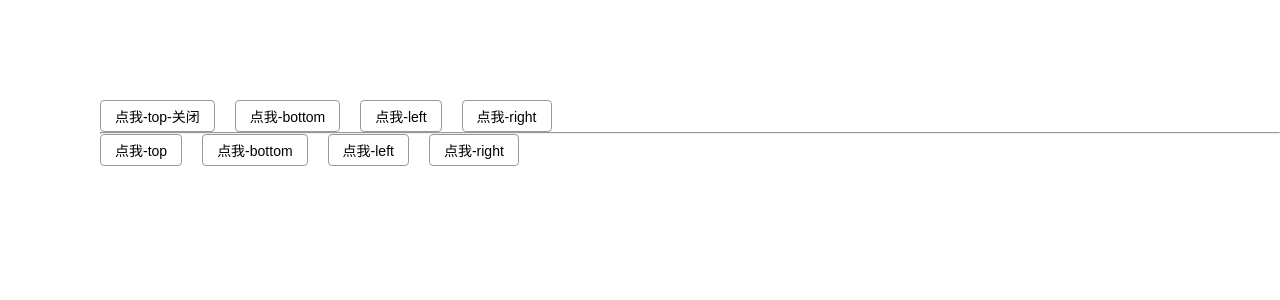
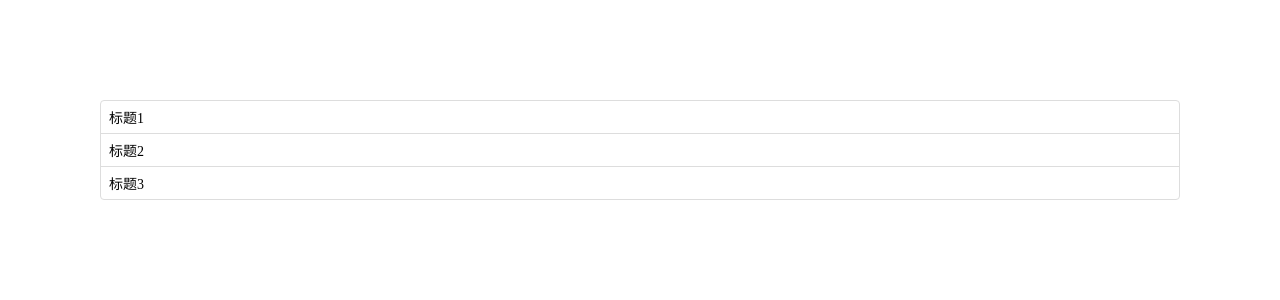
Before and after one commit to doria76593/vue2-lunzi, a Vue app: page / in a window 1280 px wide. Shown: the top 300 px of the page. Built offline with nearby package versions, Linux system fonts and the light colour scheme.

Commit message:
collapse 基本样式和基本功能完成

```diff
--- a/src/App.vue
+++ b/src/App.vue
@@ -1,6 +1,6 @@
 <template>
   <div>
-    <demo5></demo5>
+    <demo6></demo6>
   </div>
 </template>
 
@@ -8,10 +8,10 @@
 import demo1 from './cs/demo1.vue'
 import demo2 from './cs/demo2.vue'
 import demo4 from './cs/demo4.vue'
-import demo5 from './cs/demo5'
+import demo6 from './cs/demo6.vue'
 export default {
   components: {
-    demo5,
+    demo6,
   },
   data() {
     return {}
--- /dev/null
+++ b/src/collapse-item.vue
@@ -0,0 +1,46 @@
+<template>
+  <div class="collapseItem">
+    <div class="title" @click="open=!open">{{title}}</div>
+    <div class="content" v-if="open">
+      <slot></slot>
+    </div>
+  </div>
+</template>
+<script>
+export default {
+  name: 'GCollapseItem',
+  props: {
+    title: {
+      type: String,
+      required: true,
+    },
+  },
+  data() {
+    return {
+      open: false,
+    }
+  },
+  methods: {},
+}
+</script>
+<style scoped lang="scss">
+$grey: #ddd;
+$border-radius: 4px;
+.collapseItem {
+  border-bottom: 1px solid $grey;
+  &:last-child {
+    border-bottom: none;
+  }
+  > .title {
+    cursor: pointer;
+    min-height: 32px;
+    display: flex;
+    align-items: center;
+    padding: 0 8px;
+  }
+  > .content {
+    border-top: 1px solid $grey;
+    padding: 8px;
+  }
+}
+</style>
--- /dev/null
+++ b/src/collapse.vue
@@ -0,0 +1,22 @@
+<template>
+  <div class="collapse">
+    <slot></slot>
+  </div>
+</template>
+<script>
+export default {
+  name: 'GCollapse',
+  data() {
+    return {}
+  },
+  methods: {},
+}
+</script>
+<style scoped lang="scss">
+$grey: #ddd;
+$border-radius: 4px;
+.collapse {
+  border: 1px solid $grey;
+  border-radius: $border-radius;
+}
+</style>
--- /dev/null
+++ b/src/cs/demo6.vue
@@ -0,0 +1,21 @@
+<template>
+  <div style="padding: 100px;">
+    <g-collapse>
+      <g-collapse-item title="标题1">内容1</g-collapse-item>
+      <g-collapse-item title="标题2">内容2</g-collapse-item>
+      <g-collapse-item title="标题3">内容3</g-collapse-item>
+    </g-collapse>
+
+  </div>
+</template>
+<script>
+export default {
+  components: {},
+  data() {
+    return {}
+  },
+  methods: {},
+}
+</script>
+<style scoped lang="scss">
+</style>
--- a/src/main.js
+++ b/src/main.js
@@ -20,6 +20,8 @@ import TabsHead from './tabs-head.vue'
 import TabsItem from './tabs-item.vue'
 import TabsPane from './tabs-pane.vue'
 import Popover from './popover.vue'
+import Collapse from './collapse.vue'
+import CollapseItem from './collapse-item.vue'
 
 Vue.config.productionTip = false
 Vue.component('g-icon', Icon)
@@ -40,6 +42,8 @@ Vue.component('g-tabs-head', TabsHead)
 Vue.component('g-tabs-item', TabsItem)
 Vue.component('g-tabs-pane', TabsPane)
 Vue.component('g-popover', Popover)
+Vue.component('g-collapse', Collapse)
+Vue.component('g-collapse-item', CollapseItem)
 Vue.use(plugin)
 
 new Vue({
```
